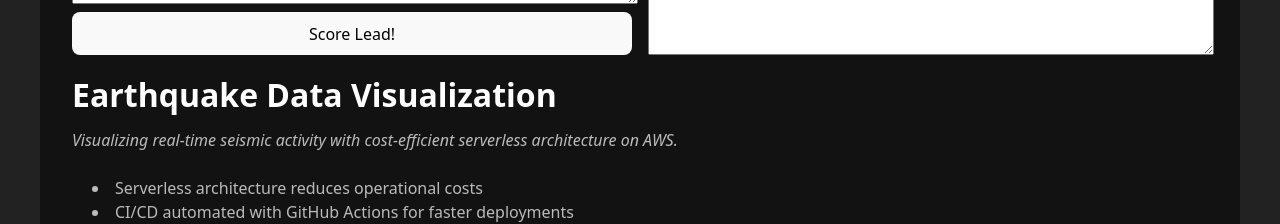
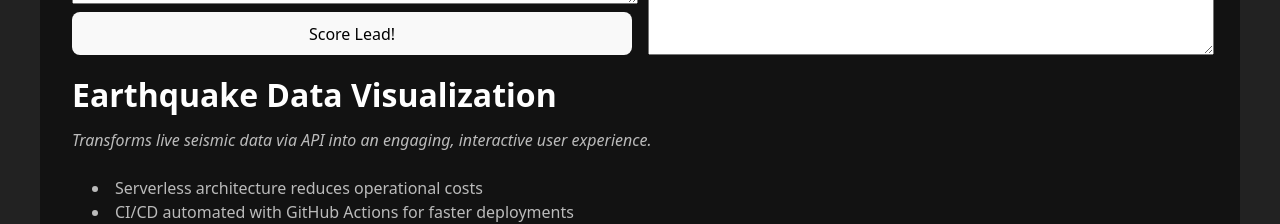
Before and after one commit to davefitz153/portfolio, a React (Vite) app: page /portfolio in a window 1280 px wide. Shown: the part 900-1124 px from the top of the page. Built offline with nearby package versions, Linux system fonts and the light colour scheme.

Commit message:
updated portfolio

```diff
--- a/src/components/EarthquakeVisualization.jsx
+++ b/src/components/EarthquakeVisualization.jsx
@@ -3,7 +3,7 @@ import React from "react";
 export default function EarthquakeVisualization() {
   const project = {
     title: "Earthquake Data Visualization",
-    tagline: "Visualizing real-time seismic activity with cost-efficient serverless architecture on AWS.",
+    tagline: "Transforms live seismic data via API into an engaging, interactive user experience.",
     benefits: [
       "Serverless architecture reduces operational costs",
       "CI/CD automated with GitHub Actions for faster deployments",
```
